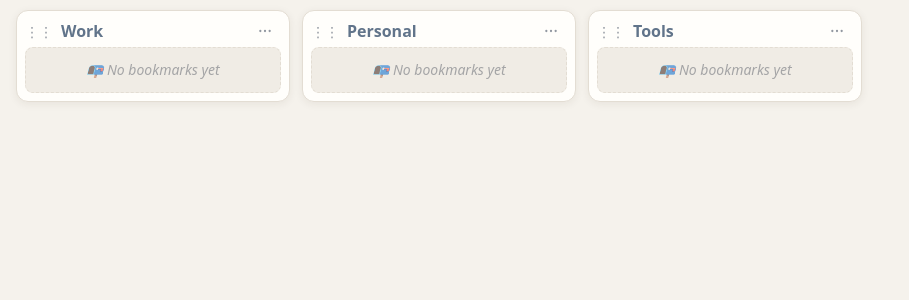
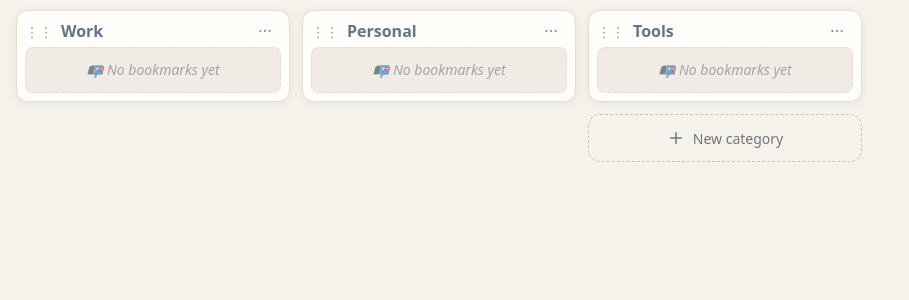
Before and after one commit to maxbis/startpage, a PHP site: page /startpage/app/ in a window 1280 px wide. Shown: the part 57-357 px from the top of the page, without its empty margins (0-909 px from the left). Run offline with PHP 8.4, Linux system fonts and the light colour scheme; the visitor is signed in with stand-in values (Sample User, id 1); data that the repository does not hold is empty.

Commit message:
feat: Add "New category" button and enhance category layout management. Introduced a button for adding new categories, styled with CSS for improved visibility and interaction. Updated section management to ensure the button remains accessible in the layout, enhancing user experience in category management.

```diff
--- a/app/index.php
+++ b/app/index.php
@@ -380,6 +380,12 @@ $isLocalEnvironment = strpos($_SERVER['HTTP_HOST'] ?? '', 'localhost') !== false
                     </div>
                 </section>
             <?php endforeach; ?>
+                <button id="addCategoryCardButton" class="add-category-card-button" type="button">
+                    <svg viewBox="0 0 24 24" aria-hidden="true">
+                        <path d="M12 5v14M5 12h14"></path>
+                    </svg>
+                    <span>New category</span>
+                </button>
             </div>
         </div>
     </main>
--- a/assets/css/main.css
+++ b/assets/css/main.css
@@ -66,6 +66,48 @@ section[data-category-id] {
     width: 100%;
 }
 
+.add-category-card-button {
+    width: 100%;
+    min-height: 48px;
+    display: flex;
+    align-items: center;
+    justify-content: center;
+    gap: 8px;
+    padding: 8px 12px;
+    border: 1px dashed var(--border-strong);
+    border-radius: 12px;
+    background: transparent;
+    color: var(--text-secondary);
+    cursor: pointer;
+    font-size: 0.875rem;
+    font-weight: 500;
+    transition: background-color 0.15s ease, border-color 0.15s ease, color 0.15s ease;
+}
+
+.add-category-card-button:hover {
+    border-color: var(--accent);
+    background: var(--surface-hover);
+    color: var(--accent);
+}
+
+.add-category-card-button:focus-visible {
+    border-color: var(--accent);
+    outline: 2px solid var(--focus-ring);
+    outline-offset: 2px;
+    color: var(--accent);
+}
+
+.add-category-card-button svg {
+    width: 18px;
+    height: 18px;
+    flex: 0 0 auto;
+    fill: none;
+    stroke: currentColor;
+    stroke-linecap: round;
+    stroke-linejoin: round;
+    stroke-width: 2;
+}
+
 /* Desktop expansion floats above its column without changing the collapsed slot. */
 @media (min-width: 769px) {
     section[data-category-id].overlay-expanded {
--- a/assets/js/modules/category-management.js
+++ b/assets/js/modules/category-management.js
@@ -10,6 +10,10 @@ document.querySelectorAll("[data-action='edit-category']").forEach((element) =>
     const collapsedLinkLimit = element.dataset.collapsedLinkLimit || "5";
     openCategoryEditModal(id, name, pageId, width, noDescription, showFavicon, collapsedLinkLimit);
   });
+});
+
+document.getElementById("addCategoryCardButton")?.addEventListener("click", () => {
+  openCategoryAddModal();
 });
 
 // --- Category Add form submission ---
--- a/assets/js/modules/drag-drop.js
+++ b/assets/js/modules/drag-drop.js
@@ -93,6 +93,7 @@ function initializeCategorySortables() {
 
     column._categorySortable = new Sortable(column, {
       group: 'categories',
+      draggable: 'section[data-category-id]',
       animation: 150,
       ghostClass: 'opacity-50',
       chosenClass: 'shadow-lg',
--- a/assets/js/modules/section-management.js
+++ b/assets/js/modules/section-management.js
@@ -1,8 +1,10 @@
 // Height-balanced, column-major category layout and category expansion.
 const categoriesContainer = document.getElementById('categories-container');
+const addCategoryCardButton = document.getElementById('addCategoryCardButton');
 const mobileCategoryLayout = window.matchMedia('(max-width: 768px)');
 const categoryGap = 12;
 const maximumCategoryColumns = 6;
+const defaultCategoryWidth = 274;
 const defaultCollapsedLinkLimit = 5;
 const minimumCollapsedLinkLimit = 1;
 const maximumCollapsedLinkLimit = 20;
@@ -178,7 +180,18 @@ function rebalanceCategoryColumns(force = false) {
   if (categoriesContainer.querySelector('.overlay-expanded')) return;
 
   const sections = getCategorySections();
-  if (sections.length === 0) return;
+  if (sections.length === 0) {
+    const columns = ensureCategoryColumns(1);
+    columns[0].dataset.categoryColumn = '0';
+    columns[0].style.width = `${defaultCategoryWidth}px`;
+    if (addCategoryCardButton) columns[0].appendChild(addCategoryCardButton);
+    columns.slice(1).forEach(column => {
+      column._categorySortable?.destroy();
+      column.remove();
+    });
+    categoriesContainer.dataset.layoutReady = 'true';
+    return;
+  }
 
   const items = sections.map(section => ({
     section,
@@ -194,6 +207,10 @@ function rebalanceCategoryColumns(force = false) {
     column.style.width = `${Math.max(...group.map(item => item.width))}px`;
     group.forEach(item => column.appendChild(item.section));
   });
+
+  if (addCategoryCardButton) {
+    columns[groups.length - 1].appendChild(addCategoryCardButton);
+  }
 
   columns.slice(groups.length).forEach(column => {
     column._categorySortable?.destroy();
```
Also changed, not shown: docs/assets/js/client-modules.md (+1 -1 lines).
